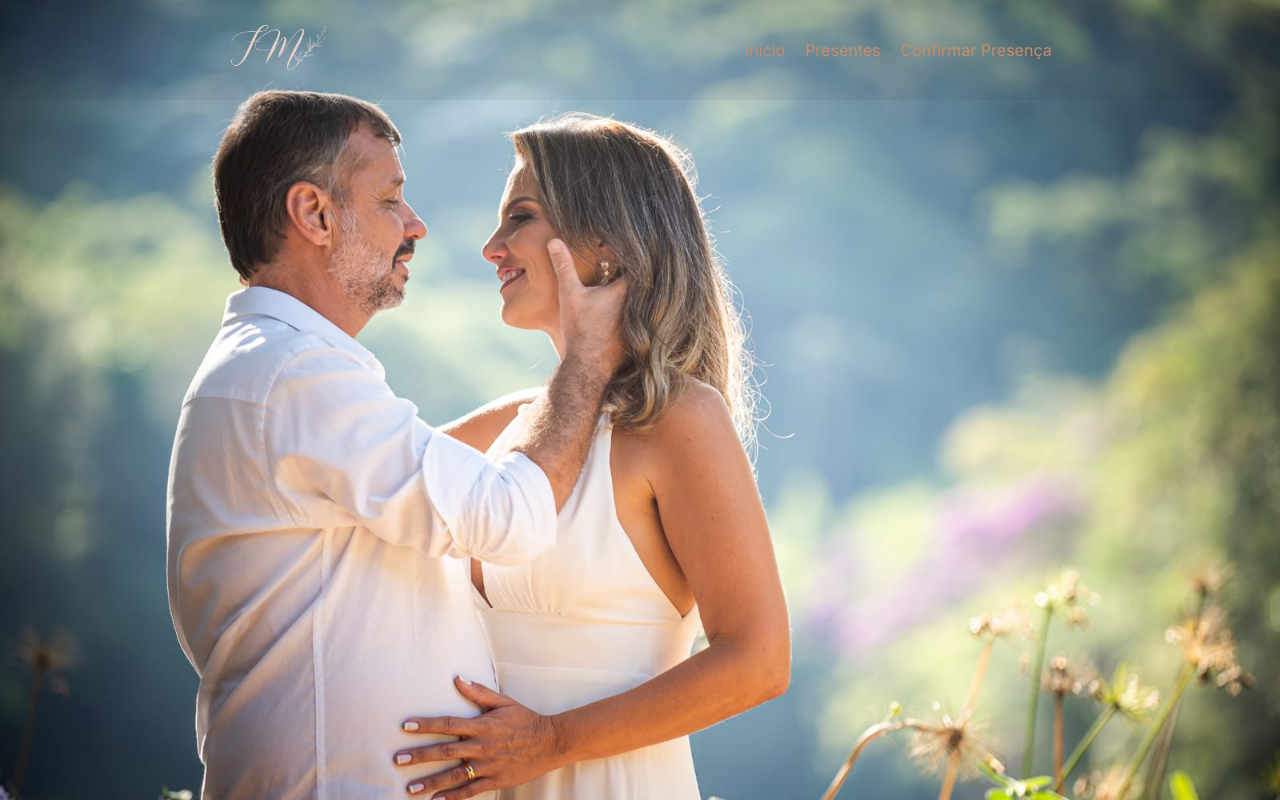
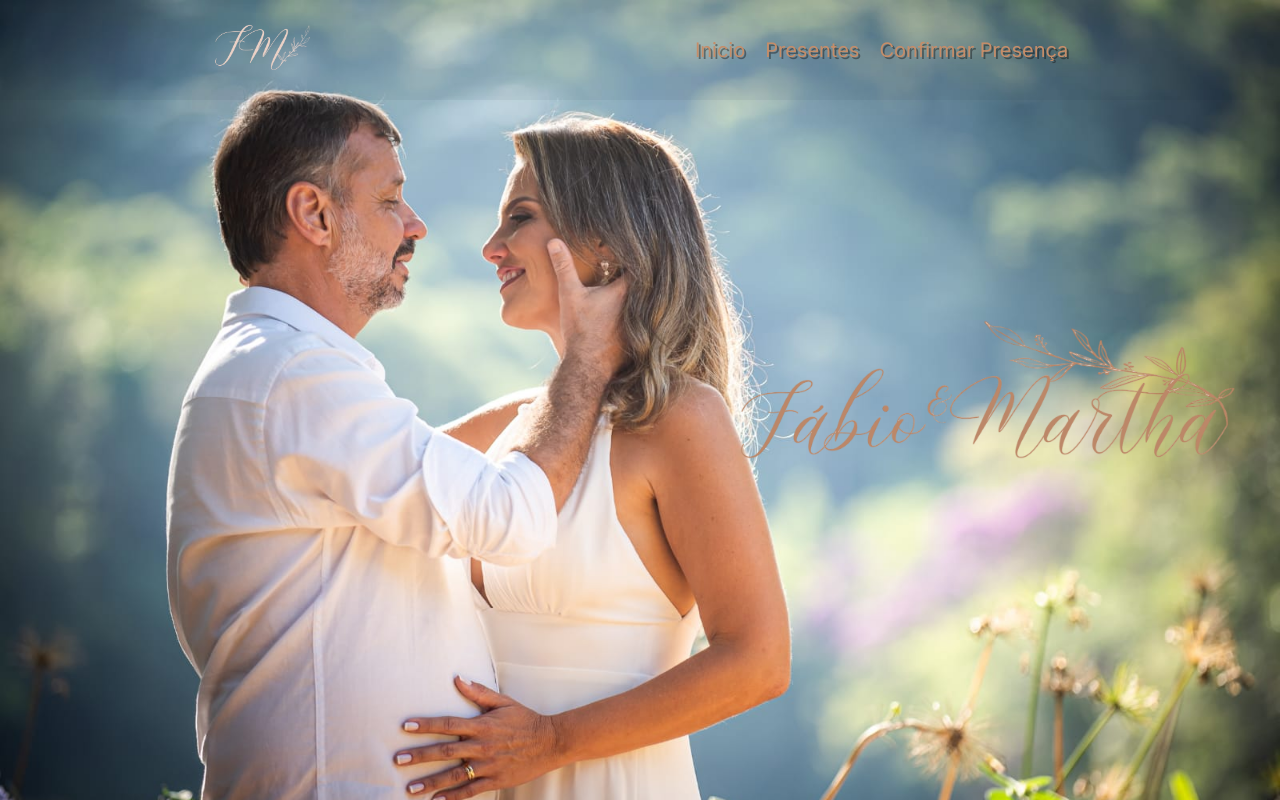
Before and after one commit to lucasfranchini/Wedding, a Next.js app: page / in a window 1280 px wide. Built offline with nearby package versions, Linux system fonts and the light colour scheme.

Commit message:
feat: names Layout

```diff
--- a/src/app/(startPage)/page.tsx
+++ b/src/app/(startPage)/page.tsx
@@ -1,10 +1,22 @@
+import Image from "next/image";
+
 export default function Home() {
   const style = {
     backgroundImage: "url(/fabioEMartha.jpeg)",
   };
   return (
     <main>
-      <div className="h-screen bg-cover bg-opacity-60" style={style}></div>
+      <div
+        className="flex justify-end items-center h-96 sm:h-screen bg-cover bg-opacity-60 bg-no-repeat"
+        style={style}
+      >
+        <div className="hidden xl:block xl:mr-10">
+          <Image src="/FMComplete.png" alt="F&M" width={500} height={40} />
+        </div>
+      </div>
+      <div className="flex justify-center xl:hidden ">
+        <Image src="/FMComplete.png" alt="F&M" width={500} height={40} />
+      </div>
     </main>
   );
 }
--- a/src/app/header/index.tsx
+++ b/src/app/header/index.tsx
@@ -1,12 +1,13 @@
 import Image from "next/image";
 import Link from "next/link";
 import React from "react";
+import "./style.css";
 
 const Header: React.FC = () => {
   return (
-    <div className="flex justify-around items-center w-full p-5 fixed top-0 left-0 bg-gray-900 bg-opacity-5">
+    <div className="flex justify-around items-center w-full p-5 fixed top-0 left-0 bg-gray-900 bg-opacity-5 text-xl">
       <Image src="/FMClear.png" alt="F&M" width={100} height={40} />
-      <div className="flex items-center gap-5 ">
+      <div className="flex items-center gap-5 Container">
         <Link href="/">Inicio</Link>
         <Link href="/gifts">Presentes</Link>
         <Link href="/confirm">Confirmar Presença</Link>
--- /dev/null
+++ b/src/app/header/style.css
@@ -0,0 +1,3 @@
+.Container {
+  text-shadow: 2px 2px #00000060;
+}
```
Also changed, not shown: public/FMComplete.png (added).
